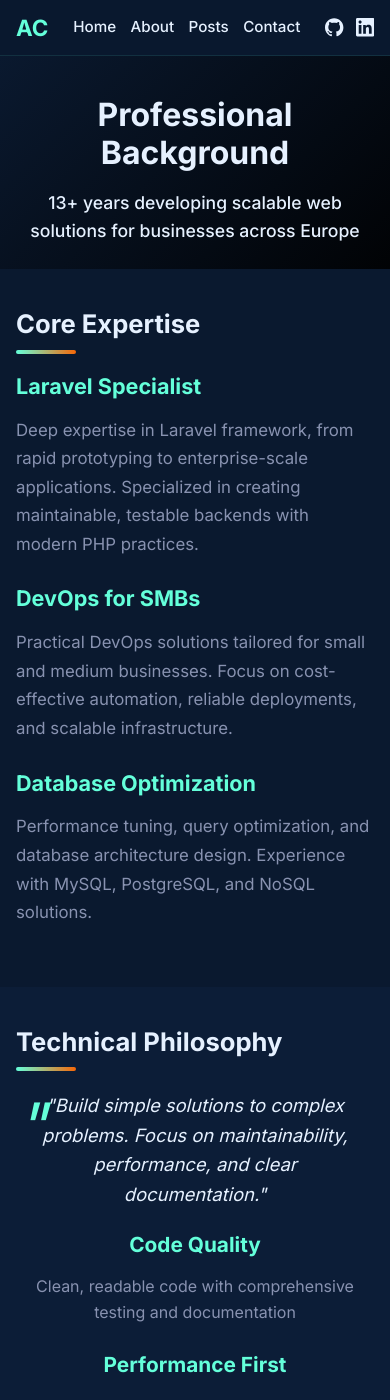
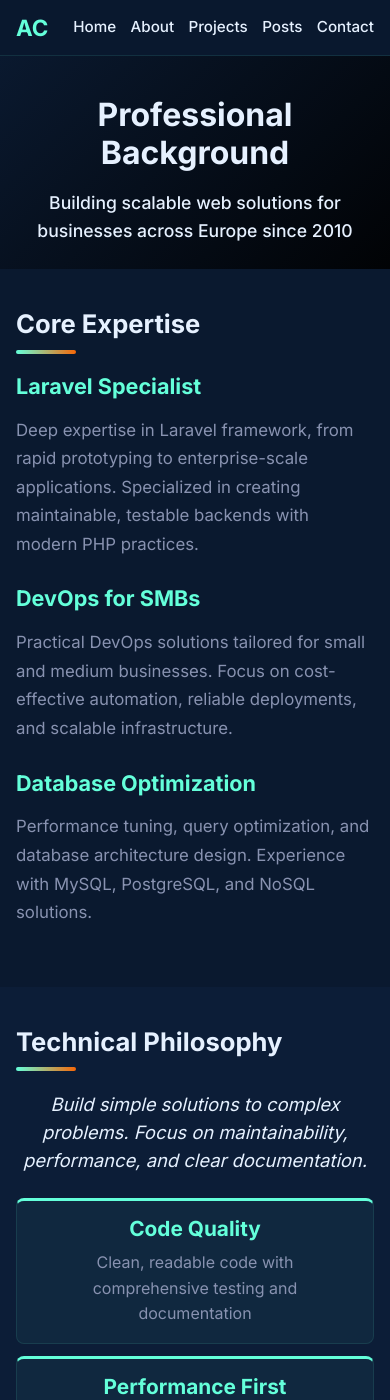
Before and after one commit to ciuc123/ciuc123.github.io, a Jekyll site: the page built from about.md, in a window 390 px wide and 1400 px high. Built offline with Jekyll 4.4.1, drawn with Linux system fonts in a browser that asks for light colours; some of the changed text lies outside the part shown.

Commit message:
Projects page, About page polish
- New /projects/ page: Job Radar, Terminal Tab Switch Shortcuts (JetBrains
  plugin) and Orient Optics, two cards per row, aligned with subgrid.
- Projects in the header and footer menus and in llms.txt. On phones the
  header drops its social icons (the footer has them), and the footer menu wraps.
- About: technical philosophy as three cards with a plain quote, "since 2010"
  instead of the outdated "13+ years" (also in _config.yml), a link to
  Projects, a closing contact button and its own meta description.

Co-Authored-By: Claude Opus 5.5 <noreply@anthropic.com>

```diff
--- a/_config.yml
+++ b/_config.yml
@@ -1,7 +1,7 @@
 title: Andrei Ciuculescu - Laravel & DevOps Specialist
 email: andrei@ciuculescu.com
 description: >-
-  Professional Laravel backend developer and DevOps specialist with 13+ years experience
+  Professional Laravel backend developer and DevOps specialist since 2010,
   building scalable web solutions for small and medium businesses.
 baseurl: ""
 url: "https://ciuculescu.com"
--- a/_includes/footer.html
+++ b/_includes/footer.html
@@ -4,6 +4,7 @@
       <nav class="footer-nav">
         <a href="{{ '/' | relative_url }}">Home</a>
         <a href="{{ '/about/' | relative_url }}">About</a>
+        <a href="{{ '/projects/' | relative_url }}">Projects</a>
         <a href="{{ '/posts/' | relative_url }}">Posts</a>
         <a href="{{ '/contact/' | relative_url }}" data-cta="footer-contact">Contact</a>
       </nav>
--- a/_includes/header.html
+++ b/_includes/header.html
@@ -8,6 +8,7 @@
       <div class="nav-links">
         <a href="{{ "/" | relative_url }}" class="nav-link">Home</a>
         <a href="{{ "/about/" | relative_url }}" class="nav-link">About</a>
+        <a href="{{ "/projects/" | relative_url }}" class="nav-link">Projects</a>
         <a href="{{ "/posts/" | relative_url }}" class="nav-link">Posts</a>
         <a href="{{ "/contact/" | relative_url }}" class="nav-link" data-cta="nav-contact">Contact</a>
       </div>
--- a/about.md
+++ b/about.md
@@ -1,13 +1,14 @@
 ---
 layout: default
 title: About
+description: "Andrei Ciuculescu, Laravel backend and DevOps specialist in Bucharest since 2010: core expertise, technical philosophy and how projects run."
 permalink: /about/
 ---
 
 <section class="about-hero section--full">
   <div class="inner">
     <h1>Professional Background</h1>
-    <p class="lead">13+ years developing scalable web solutions for businesses across Europe</p>
+    <p class="lead">Building scalable web solutions for businesses across Europe since 2010</p>
   </div>
 </section>
 
@@ -36,7 +37,7 @@ permalink: /about/
     <h2>Technical Philosophy</h2>
     <div class="philosophy-content">
       <blockquote>
-        "Build simple solutions to complex problems. Focus on maintainability, performance, and clear documentation."
+        Build simple solutions to complex problems. Focus on maintainability, performance, and clear documentation.
       </blockquote>
       <div class="principles">
         <div class="principle">
@@ -79,6 +80,11 @@ permalink: /about/
 <section class="personal section--full">
   <div class="inner">
     <h2>Beyond Code</h2>
-    <p>Based in Bucharest, Romania. When not coding, I enjoy exploring new technologies, contributing to open source projects, and mentoring junior developers. Passionate about creating technology solutions that make real business impact.</p>
+    <p>Based in Bucharest, Romania. When not coding, I enjoy exploring new technologies, building open source tools, and mentoring junior developers. Passionate about creating technology solutions that make real business impact.</p>
+    <p>Some of what I build for myself is on the <a href="{{ '/projects/' | relative_url }}">Projects</a> page: a JetBrains plugin and Job Radar, a dashboard for remote developer jobs.</p>
+    <div class="about-cta">
+      <p>Have a project in mind? I reply within 24 business hours.</p>
+      <a href="{{ '/contact/' | relative_url }}" class="btn btn-primary" data-cta="about-footer">Get in touch</a>
+    </div>
   </div>
 </section>
--- a/assets/css/main.scss
+++ b/assets/css/main.scss
@@ -294,6 +294,18 @@ p {
       gap: 0.9rem;
       font-size: 0.95rem;
     }
+
+    @media (max-width: 380px) {
+      gap: 0.7rem;
+      font-size: 0.9rem;
+    }
+
+    // Smallest phones: the AC logo already links home
+    @media (max-width: 340px) {
+      .nav-link:first-child {
+        display: none;
+      }
+    }
   }
 
   .nav-link {
@@ -320,8 +332,8 @@ p {
       gap: 0.75rem;
     }
 
-    // Narrower than an iPhone 14: the footer has the same links
-    @media (max-width: 370px) {
+    // Phones: no room next to five nav links, and the footer has the same links
+    @media (max-width: 480px) {
       display: none;
     }
   }
@@ -759,58 +771,55 @@ p {
   background: lighten($primary-color, 2%);
 
   .philosophy-content {
-    max-width: 800px;
-    margin: 0 auto;
     text-align: center;
 
     blockquote {
-      font-size: 1.4rem;
+      max-width: 760px;
+      margin: 1rem auto 3rem;
+      padding: 0;
+      font-size: 1.5rem;
       font-style: italic;
+      line-height: 1.5;
       color: $text-light;
-      margin: 2rem 0 3rem;
-      padding: 0 2rem;
-      position: relative;
 
       @media (max-width: $breakpoint-md) {
         font-size: 1.15rem;
-        margin: 0 0 1.5rem;
-        padding: 0 1.25rem;
-      }
-
-      &::before {
-        content: '"';
-        font-size: 4rem;
-        color: $secondary-color;
-        position: absolute;
-        top: -1rem;
-        left: 0;
+        margin: 0 auto 1.5rem;
       }
     }
   }
 
   .principles {
     display: grid;
-    grid-template-columns: repeat(auto-fit, minmax(250px, 1fr));
-    gap: 2rem;
-    margin-top: 3rem;
-
-    @media (max-width: $breakpoint-md) {
-      gap: 0.5rem;
-      margin-top: 0;
+    grid-template-columns: repeat(3, 1fr);
+    gap: 1.5rem;
+
+    @media (max-width: $breakpoint-md) {
+      grid-template-columns: 1fr;
+      gap: 0.75rem;
     }
   }
 
   .principle {
-    text-align: center;
+    padding: 1.75rem 1.5rem;
+    background: rgba($secondary-color, 0.05);
+    border: 1px solid $border-color;
+    border-top: 3px solid $secondary-color;
+    border-radius: 8px;
+
+    @media (max-width: $breakpoint-md) {
+      padding: 1rem 1.25rem;
+    }
 
     h4 {
       color: $secondary-color;
-      margin-bottom: 1rem;
+      margin: 0 0 0.5rem;
     }
 
     p {
       color: $text-muted;
       font-size: 1rem;
+      margin: 0;
     }
   }
 }
@@ -867,6 +876,25 @@ p {
     @media (max-width: $breakpoint-md) {
       font-size: 1.05rem;
       line-height: 1.7;
+    }
+  }
+  p + p {
+    margin-top: 1rem;
+  }
+
+  p a {
+    color: $secondary-color;
+  }
+
+  // Closing call to action of the about page
+  .about-cta {
+    margin-top: 2.5rem;
+    text-align: center;
+
+    p {
+      margin-bottom: 1.25rem;
+      color: $text-muted;
+      font-size: 1.05rem;
     }
   }
 }
@@ -1002,7 +1030,8 @@ p {
 
   .footer-nav {
     display: flex;
-    gap: 1.5rem;
+    flex-wrap: wrap;
+    gap: 0.5rem 1.5rem;
     margin: 0 1.5rem 0 0;
 
     a {
@@ -1177,6 +1206,90 @@ p {
       .footer-social {
         justify-content: center;
       }
+    }
+  }
+}
+
+// Projects page
+.projects {
+  padding: 3rem 0 4rem;
+
+  @media (max-width: $breakpoint-md) {
+    padding: 1.5rem 0 2.5rem;
+  }
+
+  // Two cards per row; each card spans the same six rows (label, title, text, points,
+  // stack, links) through subgrid, so titles, lists and buttons line up across cards.
+  .projects-grid {
+    display: grid;
+    grid-template-columns: 1fr;
+    gap: 1.25rem 2rem;
+
+    @media (min-width: 900px) {
+      grid-template-columns: repeat(2, 1fr);
+      row-gap: 2rem;
+    }
+  }
+
+  .project-card {
+    display: grid;
+    grid-row: span 6;
+    grid-template-rows: subgrid;
+    row-gap: 0;
+    align-content: start;
+    background: $background-overlay;
+    border: 1px solid $border-color;
+    border-radius: 10px;
+    padding: 2rem;
+
+    @media (max-width: $breakpoint-md) {
+      padding: 1.25rem;
+    }
+
+    h2 {
+      margin: 0 0 1rem;
+      font-size: 1.6rem;
+      line-height: 1.25;
+      color: $secondary-color;
+    }
+
+    p,
+    li {
+      color: $text-muted;
+      line-height: 1.7;
+    }
+
+    p a {
+      color: $secondary-color;
+    }
+  }
+
+  .project-kind {
+    margin: 0 0 0.5rem;
+    font-size: 0.85rem;
+    font-weight: $font-weight-semibold;
+    text-transform: uppercase;
+    letter-spacing: 0.05em;
+  }
+
+  .project-points {
+    margin: 0 0 1rem 1.25rem;
+  }
+
+  .project-stack {
+    font-size: 0.9rem;
+    margin-bottom: 1.5rem;
+  }
+
+  .project-links {
+    display: flex;
+    flex-wrap: wrap;
+    align-items: center;
+    align-content: start;
+    gap: 0.75rem;
+
+    .btn {
+      padding: 10px 22px;
     }
   }
 }
--- a/llms.txt
+++ b/llms.txt
@@ -19,6 +19,7 @@ sitemap: false
 
 - [Contact form]({{ "/contact/" | absolute_url }}): or email {{ site.email }}
 - [About]({{ "/about/" | absolute_url }}): background, expertise and how projects run
+- [Projects]({{ "/projects/" | absolute_url }}): Job Radar (remote developer job dashboard), the Orient Optics website (client) and an open-source JetBrains terminal plugin
 {%- for url in e.same_as %}
 - [{% if url contains "linkedin" %}LinkedIn{% elsif url contains "github" %}GitHub{% else %}Profile{% endif %}]({{ url }})
 {%- endfor %}
```
Also changed, not shown: projects.md (added, +67 -0 lines).
